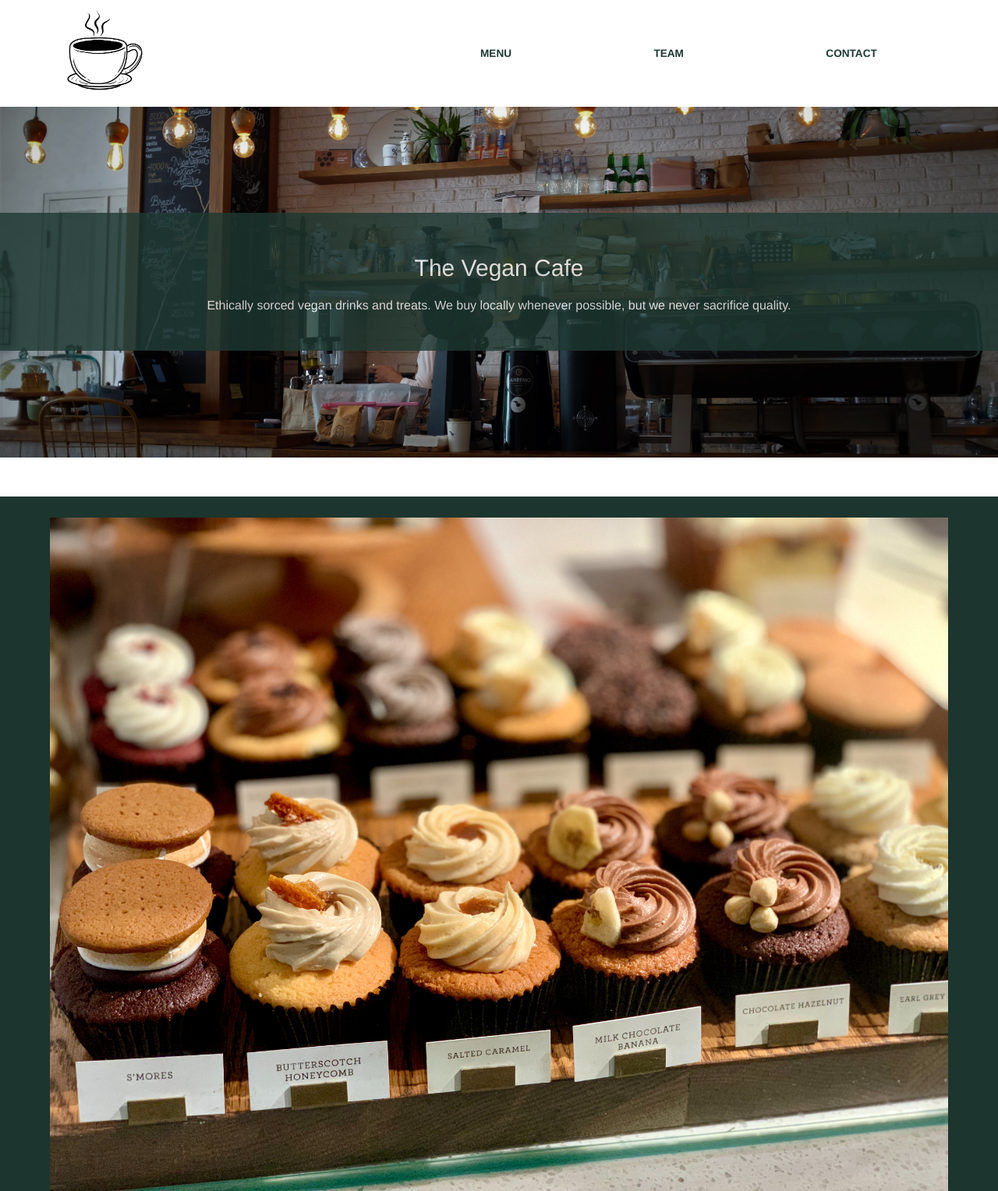
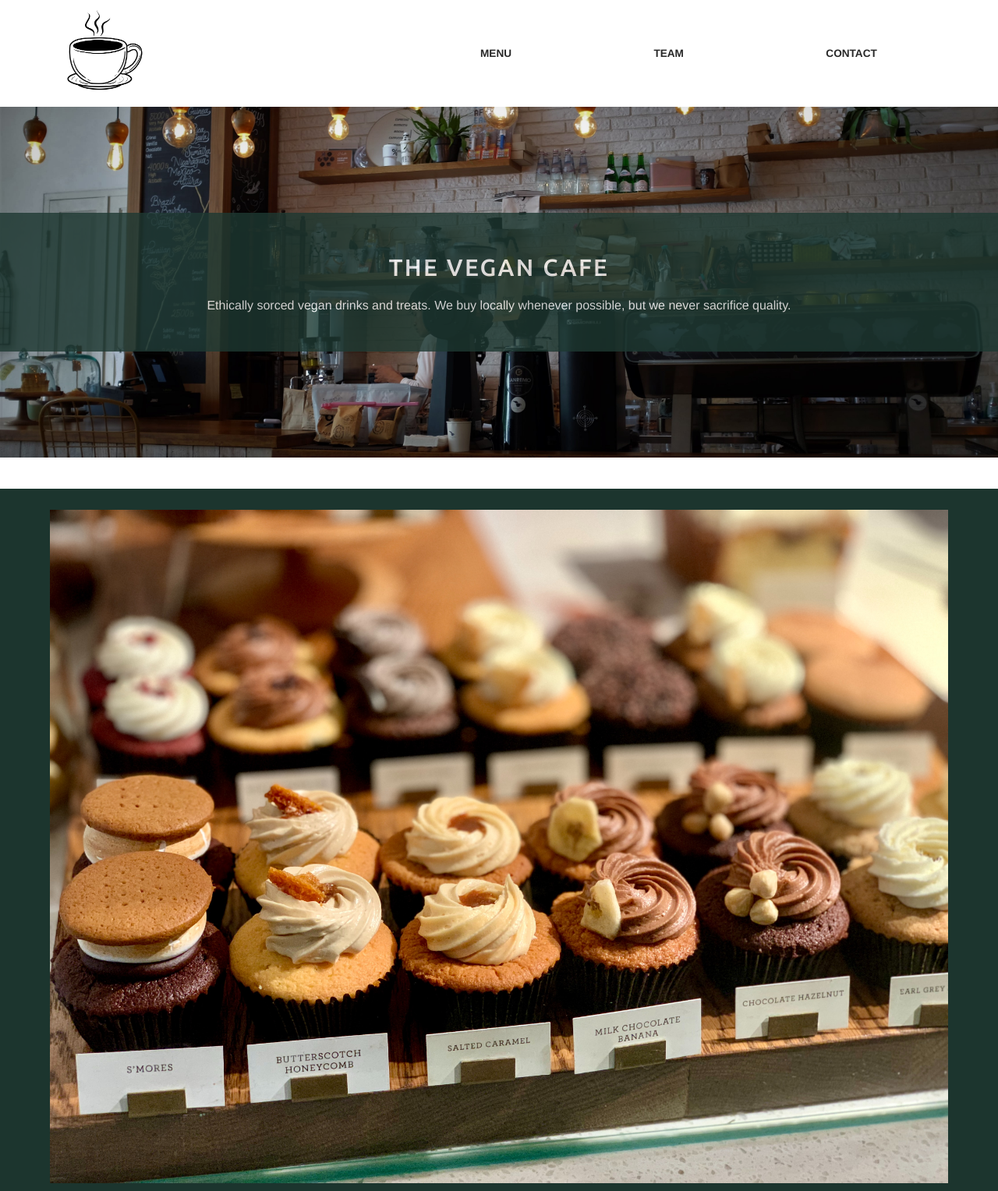
Before and after one commit to diana-m-a/company_home_cafe, a plain HTML site: page index.html in a window 1280 px wide. Shown: the top 1528 px of the page at 78% size. Drawn offline with Linux system fonts and the light colour scheme.

Commit message:
Fixed margins in products section

```diff
--- a/css/main.css
+++ b/css/main.css
@@ -109,6 +109,7 @@
       text-decoration: none;
     }
 
+    h1,
     h2 {
       font-weight: 500;
       font-size: 1.875em;
@@ -196,6 +197,13 @@ header nav ul {
   padding-left: 0;
 }
 
+header a {
+  color: #282828;
+}
+
+header a:hover {
+  color: #006241;
+}
 
 footer {
   flex-direction: column;
@@ -254,8 +262,7 @@ footer .copyright {
   }
 
   .hero-area h1 {
-    font-size: 1.875em;
-    font-family: Helvetica, Arial, sans-serif;
+    font-size: 1.9em;
     font-weight: 500;
     line-height: 1.2;
     color: white;
@@ -281,15 +288,9 @@ footer .copyright {
     flex-flow: row wrap;
   }
 
-  .bakery,
-  .drinks {
-    display: flex;
-    justify-content: center;
-    align-items: center;
-  }
-
   .products .content-wrapper {
     width: 100%;
+    margin: 0;
   }
 
   .products figure {
@@ -299,11 +300,6 @@ footer .copyright {
 
   .products img {
       width: 90%;
-  }
-
- .product-description {
-      background-color: rgb(235, 233, 233);
-      padding: 1em 2em;
   }
 
   .products p {
@@ -318,6 +314,27 @@ footer .copyright {
     display: inline-block;
     border: 1px solid #1c352e;
     border-radius: 50px;
+  }
+
+  .products a:hover {
+    background-color: rgb(212, 212, 212);
+  }
+
+  .bakery,
+  .drinks {
+    display: flex;
+    justify-content: center;
+    align-items: center;
+  }
+
+  .bakery,
+  .drinks {
+    margin-top: 2.5em;
+  }
+
+ .product-description {
+      background-color: rgb(235, 233, 233);
+      padding: 1em 2em;
   }
 
 
--- a/index.html
+++ b/index.html
@@ -19,9 +19,9 @@
       </figure>
         <nav>
           <ul>
-            <li><a href="#">MENU</a></li>
-            <li><a href="#">TEAM</a></li>
-            <li><a href="#">CONTACT</a></li>
+            <li><a href="#menu">MENU</a></li>
+            <li><a href="#team-section">TEAM</a></li>
+            <li><a href="#contact">CONTACT</a></li>
           </ul>
         </nav>
     </div>
@@ -37,7 +37,7 @@
       </div>
     </section>
 
-    <section class="products">
+    <section class="products" id="menu">
       <article class="bakery">
         <div class="content-wrapper">
           <figure>
@@ -65,7 +65,7 @@
       </article>
     </section>
 
-    <section class="team">
+    <section class="team" id="team-section">
       <div class="content-wrapper">
         <h2>The Team</h2>
         <div class="team-members">
@@ -93,7 +93,7 @@
       </div>
     </section>
 
-    <footer>
+    <footer id="contact">
       <div class="content-wrapper">
         <div class="footer-content">
           <div class="contact">
```
Lines whose indentation alone changed are shown as unchanged.
